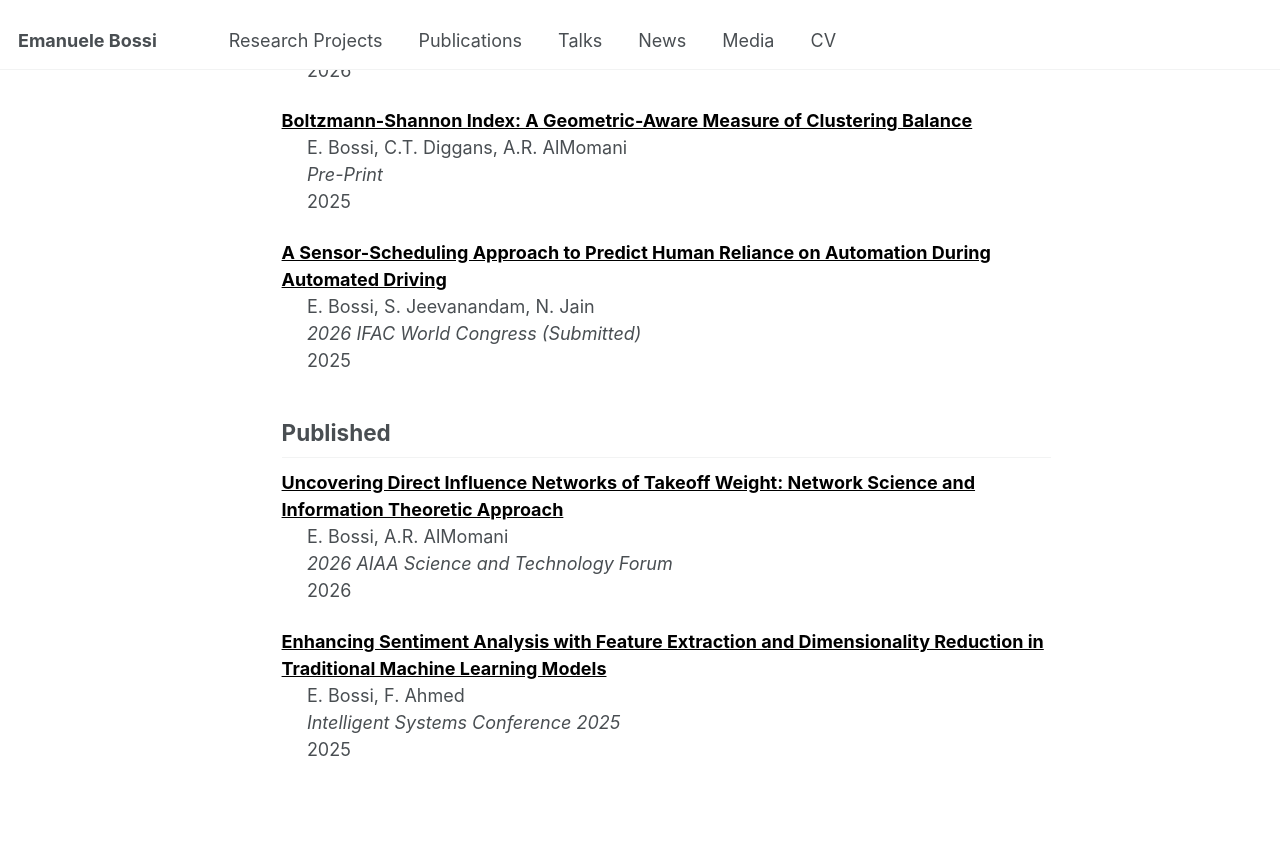
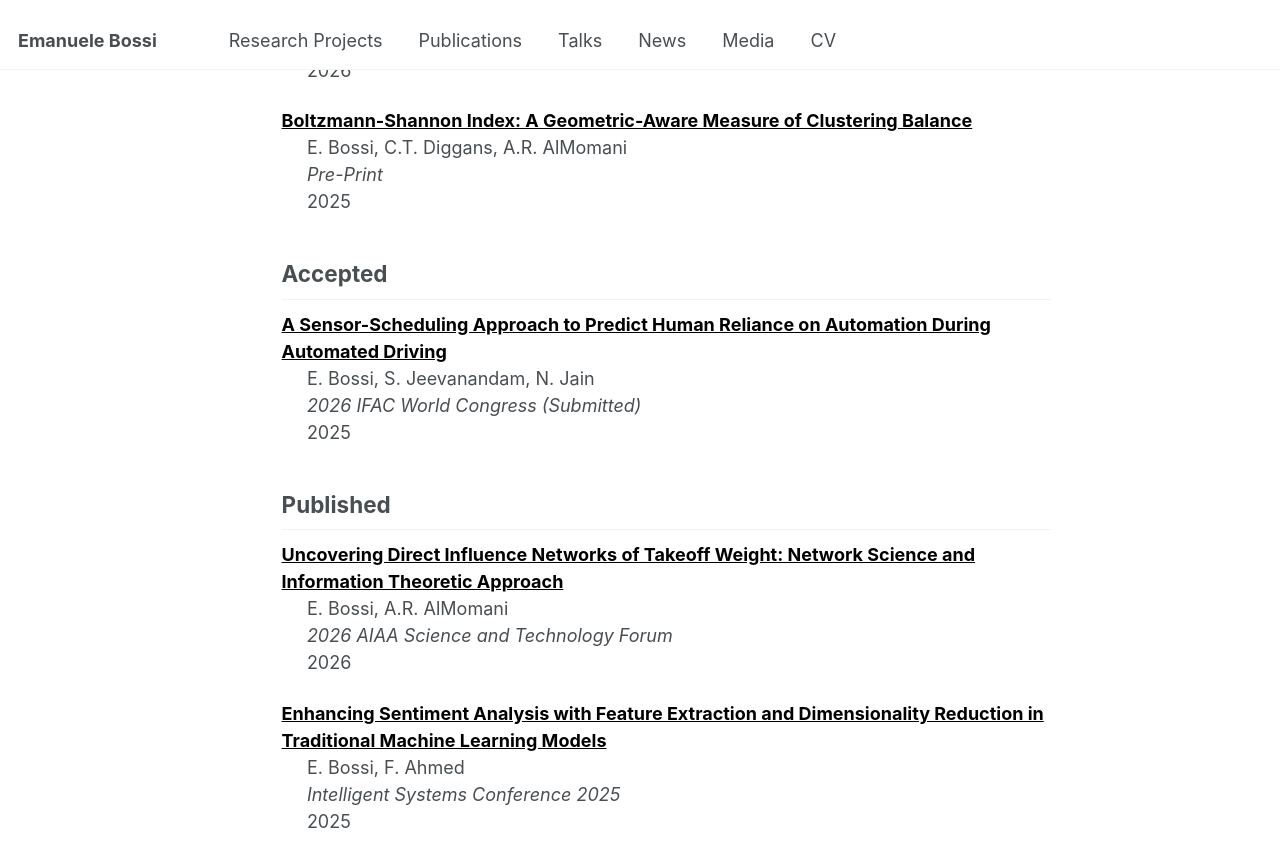
Before and after one commit to bossiemanuele/bossiemanuele.github.io, a Jekyll site: the page built from _pages/publications.md, in a window 1280 px wide and 900 px high, scrolled down 572 px. Shown: the top 867 px of the window. Built offline with Jekyll 4.4.1, drawn with Linux system fonts in a browser that asks for light colours.

Commit message:
Update publications.md

```diff
--- a/_pages/publications.md
+++ b/_pages/publications.md
@@ -35,6 +35,7 @@ Papers listed by type and year of publication or year of submission/expected sub
 &nbsp;&nbsp;&nbsp;&nbsp; *Pre-Print*
 &nbsp;&nbsp;&nbsp;&nbsp; 2025
 
+## Accepted
 <a href="https://bossiemanuele.github.io/portfolio/02_SURF/" style="color:#000; font-weight:bold;">
   **A Sensor-Scheduling Approach to Predict Human Reliance on Automation During Automated Driving**
 </a>
```
